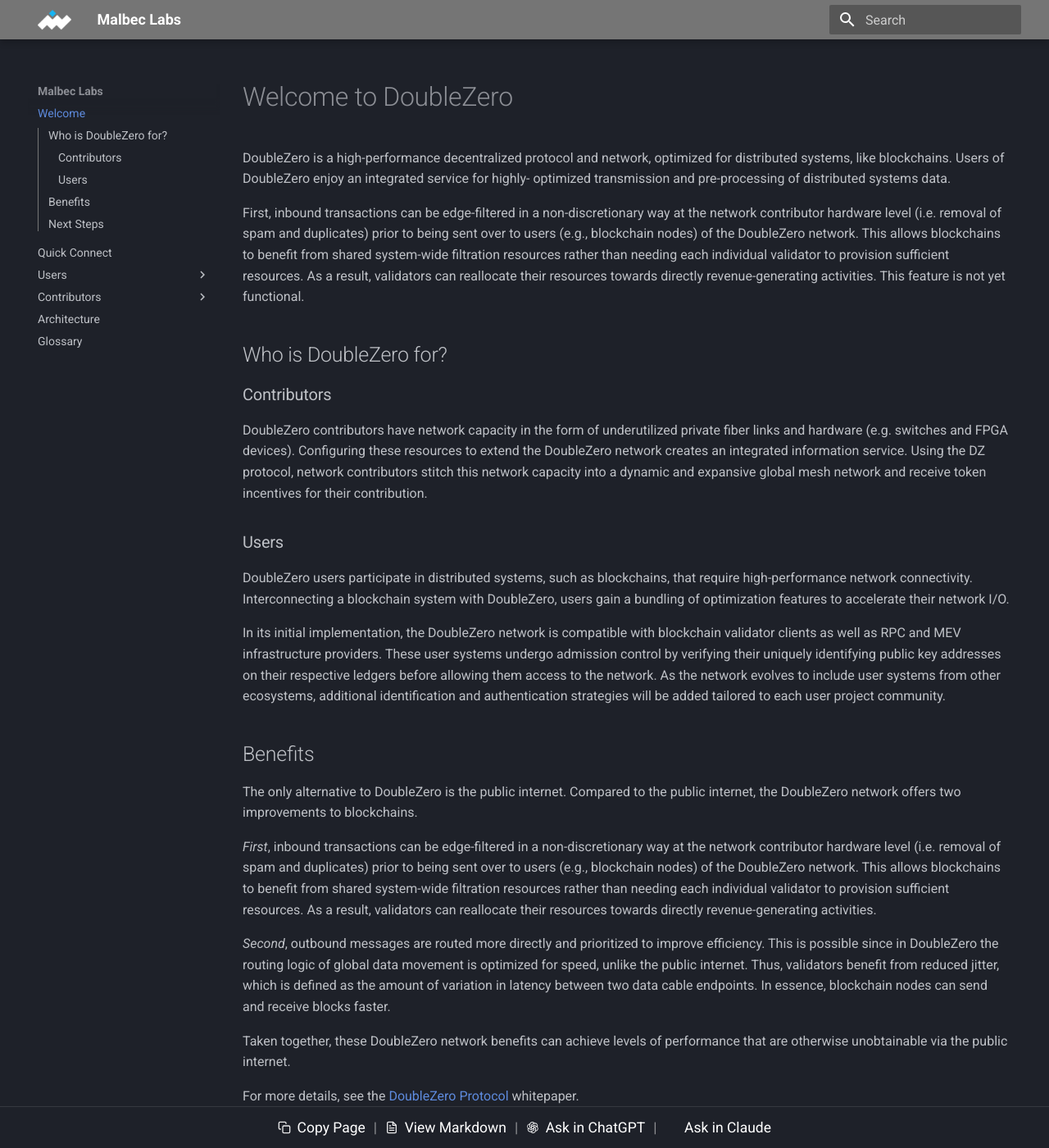
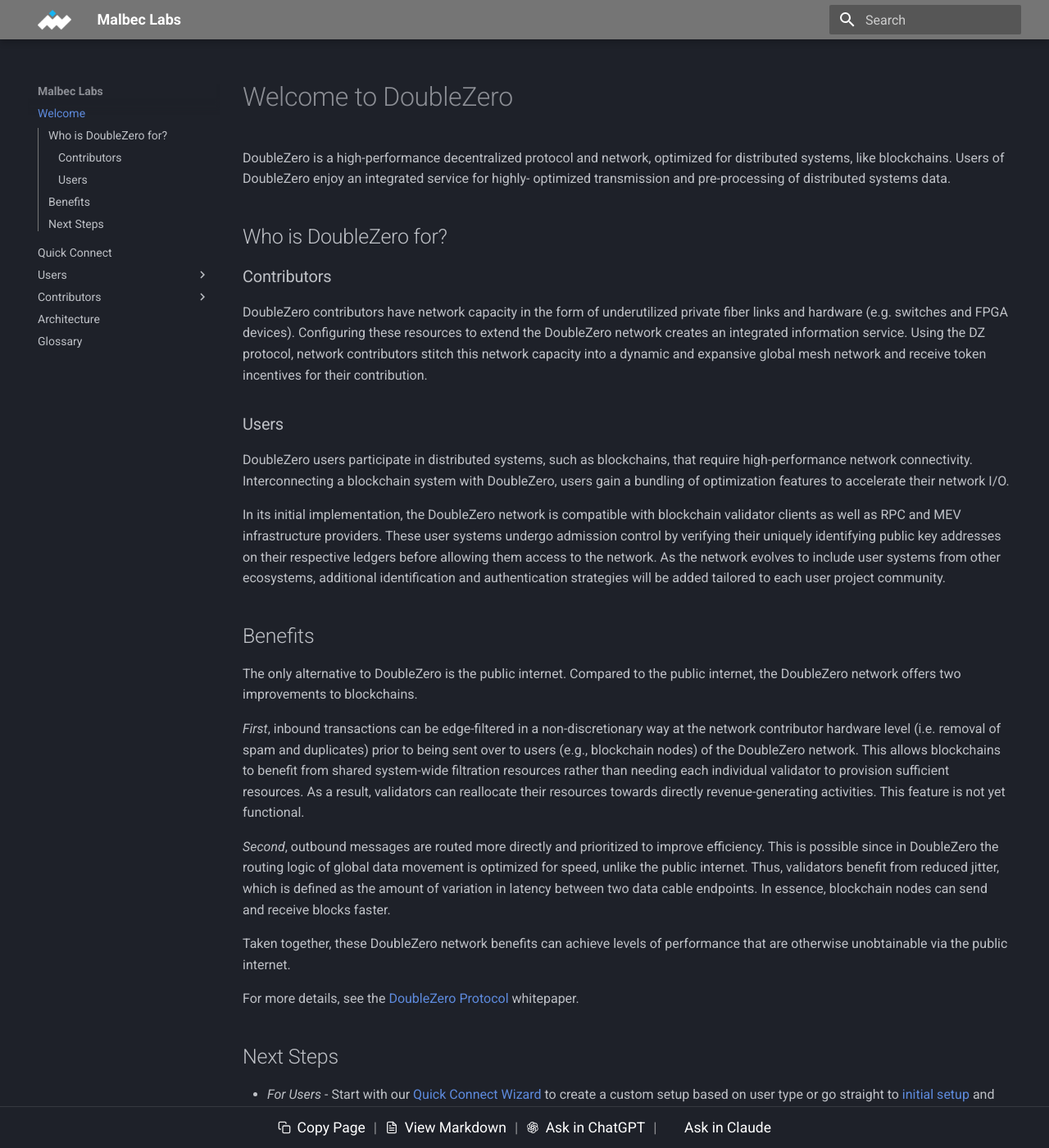
Before and after one commit to malbeclabs/docs, an MkDocs documentation site: the page built from docs/index.md, in a window 1280 px wide and 1400 px high. Shown: the whole window at 82% size. Built offline with MkDocs 1.6.1 and Material for MkDocs 9.7.7, drawn with Linux system fonts in a browser that asks for light colours; some of the changed lines change nothing that is shown.

Commit message:
update welcome (#148)

```diff
--- a/docs/index.md
+++ b/docs/index.md
@@ -1,8 +1,6 @@
 # Welcome to DoubleZero
 
 DoubleZero is a high-performance decentralized protocol and network, optimized for distributed systems, like blockchains. Users of DoubleZero enjoy an integrated service for highly- optimized transmission and pre-processing of distributed systems data.
-
-First, inbound transactions can be edge-filtered in a non-discretionary way at the network contributor hardware level (i.e. removal of spam and duplicates) prior to being sent over to users (e.g., blockchain nodes) of the DoubleZero network. This allows blockchains to benefit from shared system-wide filtration resources rather than needing each individual validator to provision sufficient resources. As a result, validators can reallocate their resources towards directly revenue-generating activities. This feature is not yet functional.
 
 ## Who is DoubleZero for?
 
@@ -20,7 +18,9 @@
 
 The only alternative to DoubleZero is the public internet. Compared to the public internet, the DoubleZero network offers two improvements to blockchains.
 
-*First*, inbound transactions can be edge-filtered in a non-discretionary way at the network contributor hardware level (i.e. removal of spam and duplicates) prior to being sent over to users (e.g., blockchain nodes) of the DoubleZero network. This allows blockchains to benefit from shared system-wide filtration resources rather than needing each individual validator to provision sufficient resources. As a result, validators can reallocate their resources towards directly revenue-generating activities.
+*First*, inbound transactions can be edge-filtered in a non-discretionary way at the network
+contributor hardware level (i.e. removal of spam and duplicates) prior to being sent over to users (e.g., blockchain nodes) of the DoubleZero network. This allows blockchains to benefit from shared system-wide filtration resources rather than needing each individual validator to provision sufficient resources. As a result, validators can reallocate their resources towards directly revenue-generating activities. This feature is not yet functional.
+
 
 *Second*, outbound messages are routed more directly and prioritized to improve efficiency. This is possible since in DoubleZero the routing logic of global data movement is optimized for speed, unlike the public internet. Thus, validators benefit from reduced jitter, which is defined as the amount of variation in latency between two data cable endpoints. In essence, blockchain nodes can send and receive blocks faster.
 
```
